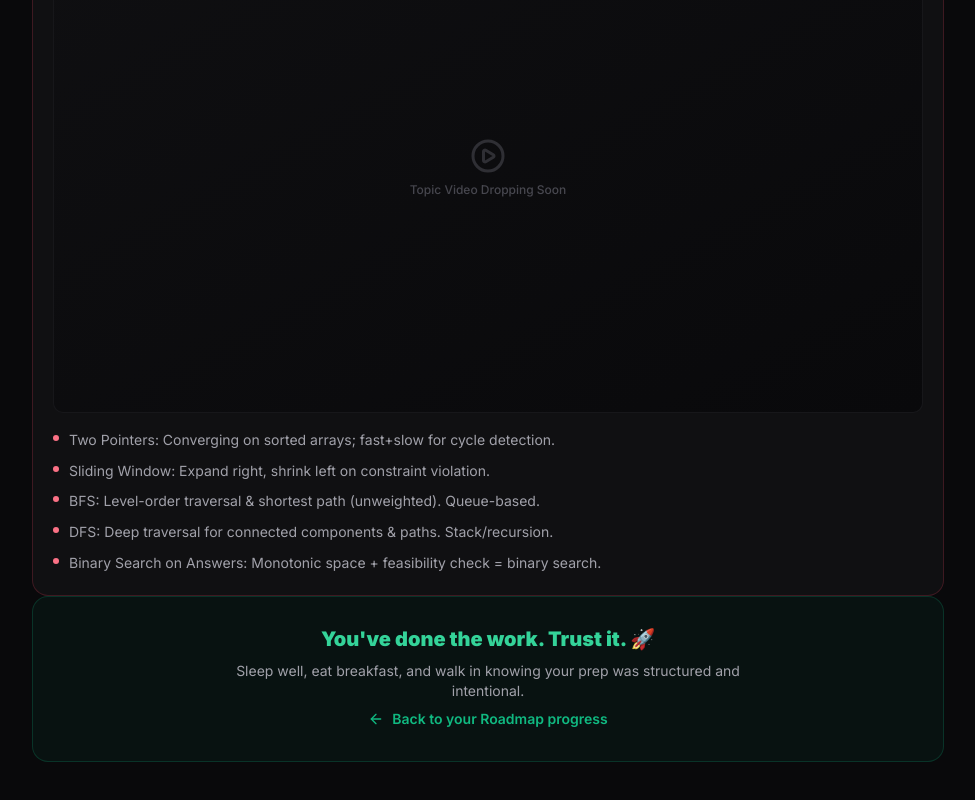
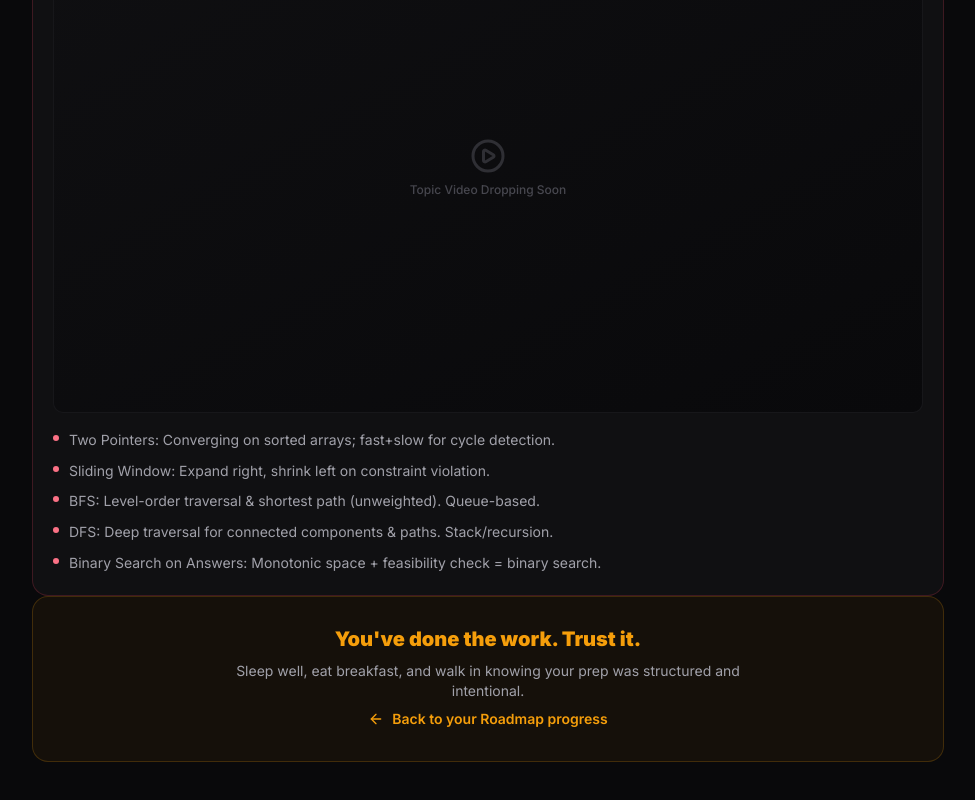
Before and after one commit to rameshkumark24/dsapath, a Next.js app: page /day-before-interview in a window 1280 px wide. Shown: the part 3826-4626 px from the top of the page, without its empty margins (152-1127 px from the left). Built offline with nearby package versions, Linux system fonts and the light colour scheme; no server answers.

Commit message:
Task 30: Refine Crash Course conclusion styling and fix Demo link parameters

```diff
--- a/src/app/day-before-interview/page.tsx
+++ b/src/app/day-before-interview/page.tsx
@@ -207,14 +207,14 @@ export default function DayBeforeInterview() {
         </section>
 
         {/* ── Motivational close ───────────────────────────────────────── */}
-        <div className="rounded-2xl border border-emerald-500/20 bg-emerald-500/5 p-7 text-center space-y-2">
-          <p className="text-xl font-black text-emerald-400">You&apos;ve done the work. Trust it. 🚀</p>
+        <div className="rounded-2xl border border-amber-500/20 bg-amber-500/5 p-7 text-center space-y-2">
+          <p className="text-xl font-black text-amber-500">You&apos;ve done the work. Trust it.</p>
           <p className="text-sm text-zinc-400 max-w-lg mx-auto">
             Sleep well, eat breakfast, and walk in knowing your prep was structured and intentional.
           </p>
           <Link
             href="/"
-            className="inline-flex items-center gap-2 mt-3 text-sm font-semibold text-emerald-500 hover:text-emerald-400 transition-colors"
+            className="inline-flex items-center gap-2 mt-3 text-sm font-semibold text-amber-500 hover:text-amber-400 transition-colors"
           >
             <ArrowLeft className="h-4 w-4" />
             Back to your Roadmap progress
--- a/src/app/page.tsx
+++ b/src/app/page.tsx
@@ -303,11 +303,14 @@ export default function Home() {
             </p>
             <div className="z-10">
               <a
-                href="mailto:rameshkumaroff@gmail.com?subject=Institutional%20Dashboard%20Inquiry"
+                href="mailto:rameshkumaroff@gmail.com?subject=Inquiry%20regarding%20Institutional%20Dashboard%20for%20[College%20Name]"
+                target="_blank"
+                rel="noopener noreferrer"
                 className="bg-white text-black hover:bg-zinc-200 px-6 py-2.5 rounded-lg font-medium inline-flex items-center transition-colors"
               >
                 Request a Demo
               </a>
+              <p className="text-zinc-500 text-[10px] mt-2">Or email: rameshkumaroff@gmail.com</p>
             </div>
           </div>
 
```
